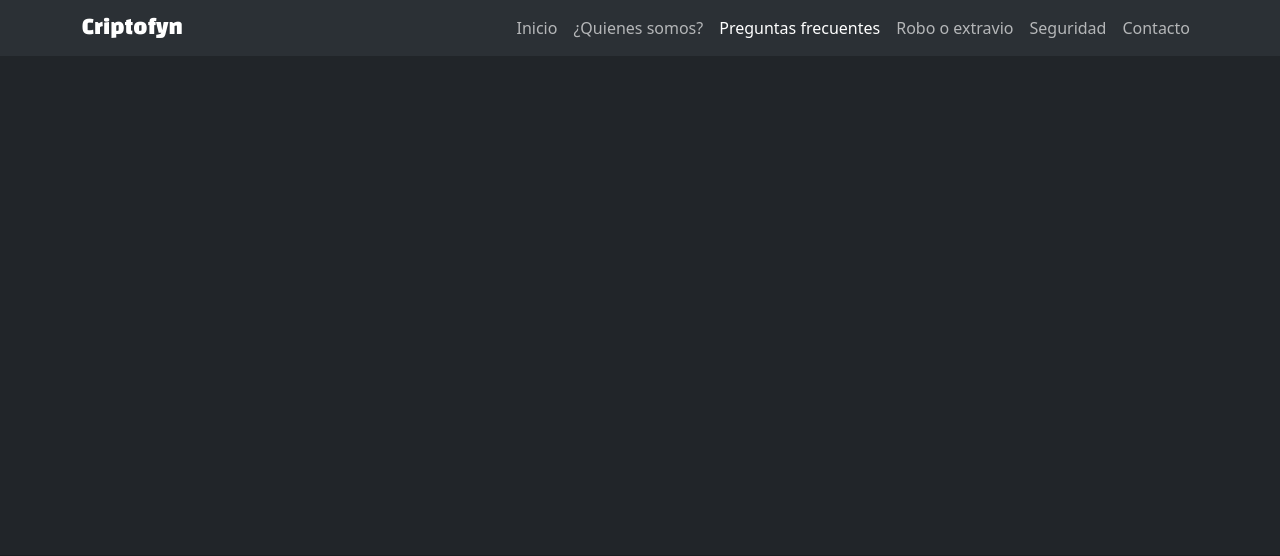
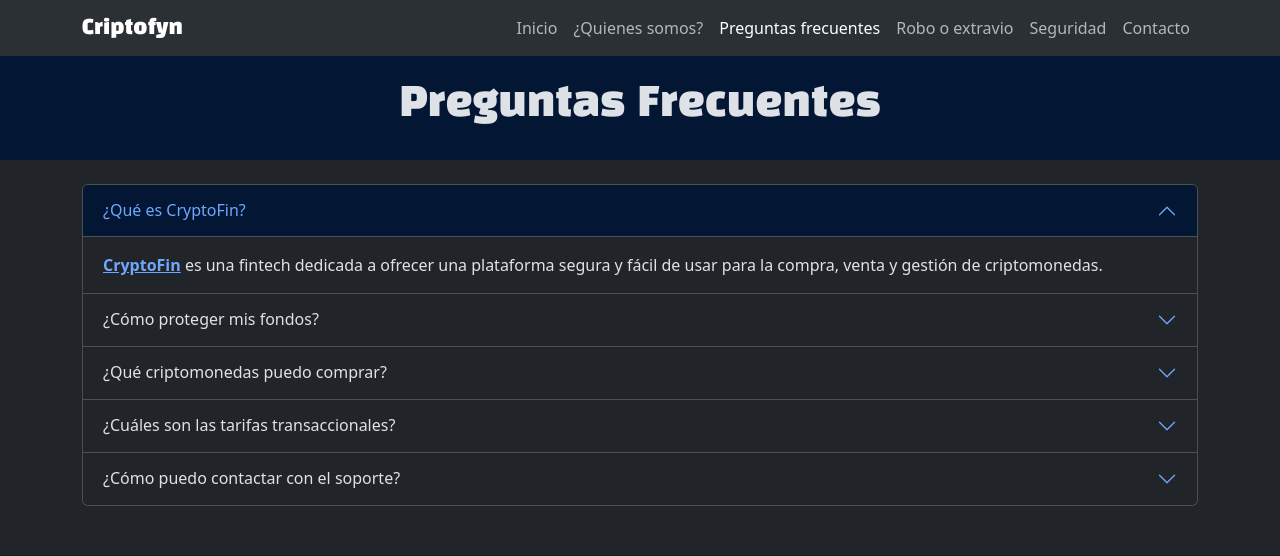
Before and after one commit to KR3RULIE/proyecto-cryptoFin-rollingCode, a plain HTML site: page pages/preguntasFrecuentes.html in a window 1280 px wide. Shown: the top 556 px of the page. Drawn offline with nearby package versions, Linux system fonts and the light colour scheme.

Commit message:
se agrego un acordion con la preguntas precuentes

```diff
--- a/pages/preguntasFrecuentes.html
+++ b/pages/preguntasFrecuentes.html
@@ -55,7 +55,115 @@
       </nav>
     </header>
     <main>
-
+      <section class="bg-primary-subtle py-4">
+        <h1 class="text-center marca">Preguntas Frecuentes</h1>
+      </section>
+      <section class="container my-4">
+        <div class="accordion" id="acordion">
+          <div class="accordion-item">
+            <h2 class="accordion-header">
+              <button
+                class="accordion-button"
+                type="button"
+                data-bs-toggle="collapse"
+                data-bs-target="#collapseOne"
+                aria-expanded="true"
+                aria-controls="collapseOne"
+              >
+                ¿Qué es CryptoFin?
+              </button>
+            </h2>
+            <div id="collapseOne" class="accordion-collapse collapse show">
+              <div class="accordion-body">
+                <a href="../index.html" class="fw-bold">CryptoFin</a> es una fintech dedicada a
+                ofrecer una plataforma segura y fácil de usar para la compra,
+                venta y gestión de criptomonedas.
+              </div>
+            </div>
+          </div>
+          <div class="accordion-item">
+            <h2 class="accordion-header">
+              <button
+                class="accordion-button collapsed"
+                type="button"
+                data-bs-toggle="collapse"
+                data-bs-target="#collapseTwo"
+                aria-expanded="false"
+                aria-controls="collapseTwo"
+              >
+                ¿Cómo proteger mis fondos?
+              </button>
+            </h2>
+            <div id="collapseTwo" class="accordion-collapse collapse">
+              <div class="accordion-body">
+                Utilizamos medidas de seguridad de nivel bancario, incluyendo
+                autenticación de dos factores y encriptación avanzada, para
+                proteger tus activos.
+              </div>
+            </div>
+          </div>
+          <div class="accordion-item">
+            <h2 class="accordion-header">
+              <button
+                class="accordion-button collapsed"
+                type="button"
+                data-bs-toggle="collapse"
+                data-bs-target="#collapseThree"
+                aria-expanded="false"
+                aria-controls="collapseThree"
+              >
+                ¿Qué criptomonedas puedo comprar?
+              </button>
+            </h2>
+            <div id="collapseThree" class="accordion-collapse collapse">
+              <div class="accordion-body">
+                Ofrecemos una amplia variedad de criptomonedas, incluyendo
+                Bitcoin, Ethereum, Litecoin, y muchas más.
+              </div>
+            </div>
+          </div>
+          <div class="accordion-item">
+            <h2 class="accordion-header">
+              <button
+                class="accordion-button collapsed"
+                type="button"
+                data-bs-toggle="collapse"
+                data-bs-target="#collapseFour"
+                aria-expanded="false"
+                aria-controls="collapseFour"
+              >
+                ¿Cuáles son las tarifas transaccionales?
+              </button>
+            </h2>
+            <div id="collapseFour" class="accordion-collapse collapse">
+              <div class="accordion-body">
+                Nuestras tarifas son competitivas y transparentes. Consulta
+                nuestra página de tarifas para más detalles.
+              </div>
+            </div>
+          </div>
+          <div class="accordion-item">
+            <h2 class="accordion-header">
+              <button
+                class="accordion-button collapsed"
+                type="button"
+                data-bs-toggle="collapse"
+                data-bs-target="#collapseFive"
+                aria-expanded="false"
+                aria-controls="collapseFive"
+              >
+                ¿Cómo puedo contactar con el soporte?
+              </button>
+            </h2>
+            <div id="collapseFive" class="accordion-collapse collapse">
+              <div class="accordion-body">
+                Nuestro equipo de soporte esta disponible 24/7 a través de chat
+                en vivo, correo electrónico y teléfono.
+              </div>
+            </div>
+          </div>
+        </div>
+      </section>
     </main>
     <footer class="bg-dark-subtle py-3">
       <div class="container">
```
